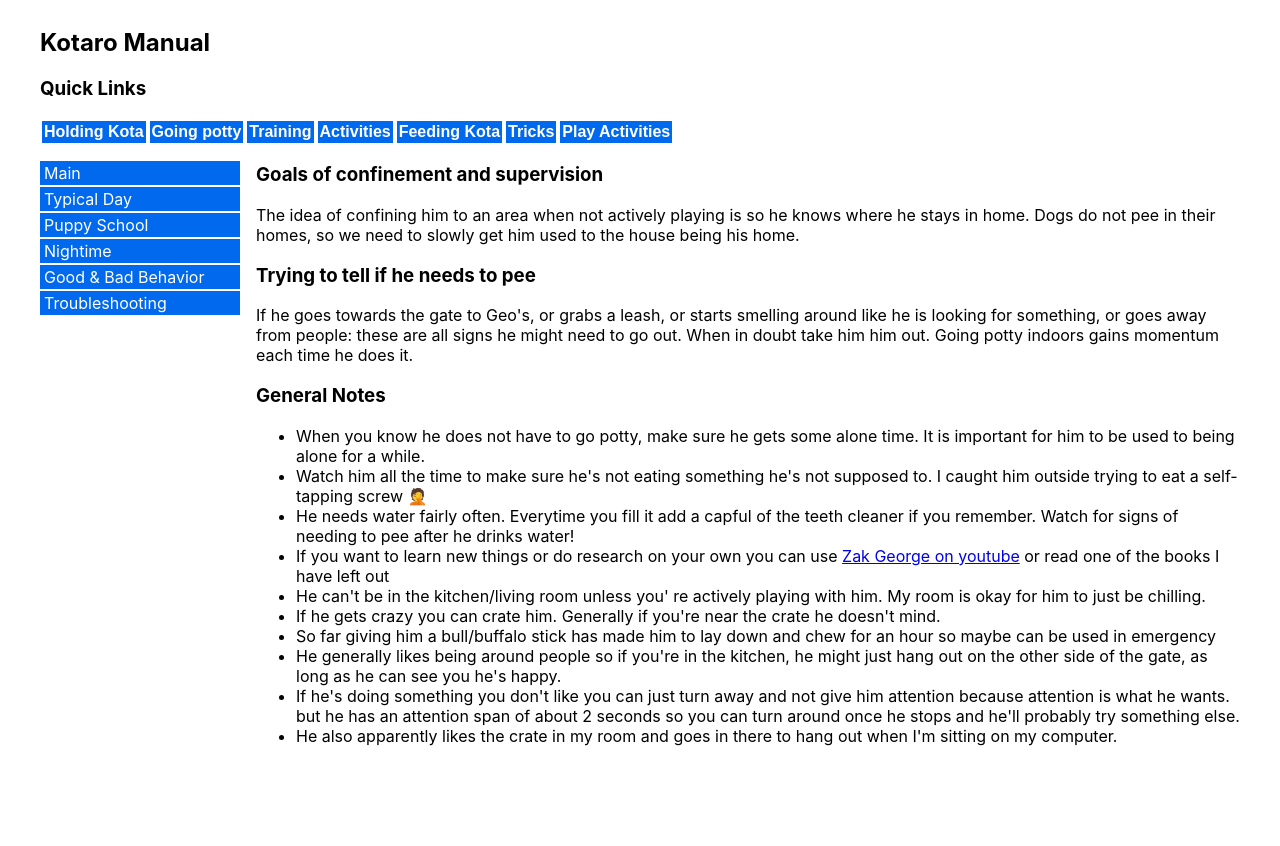
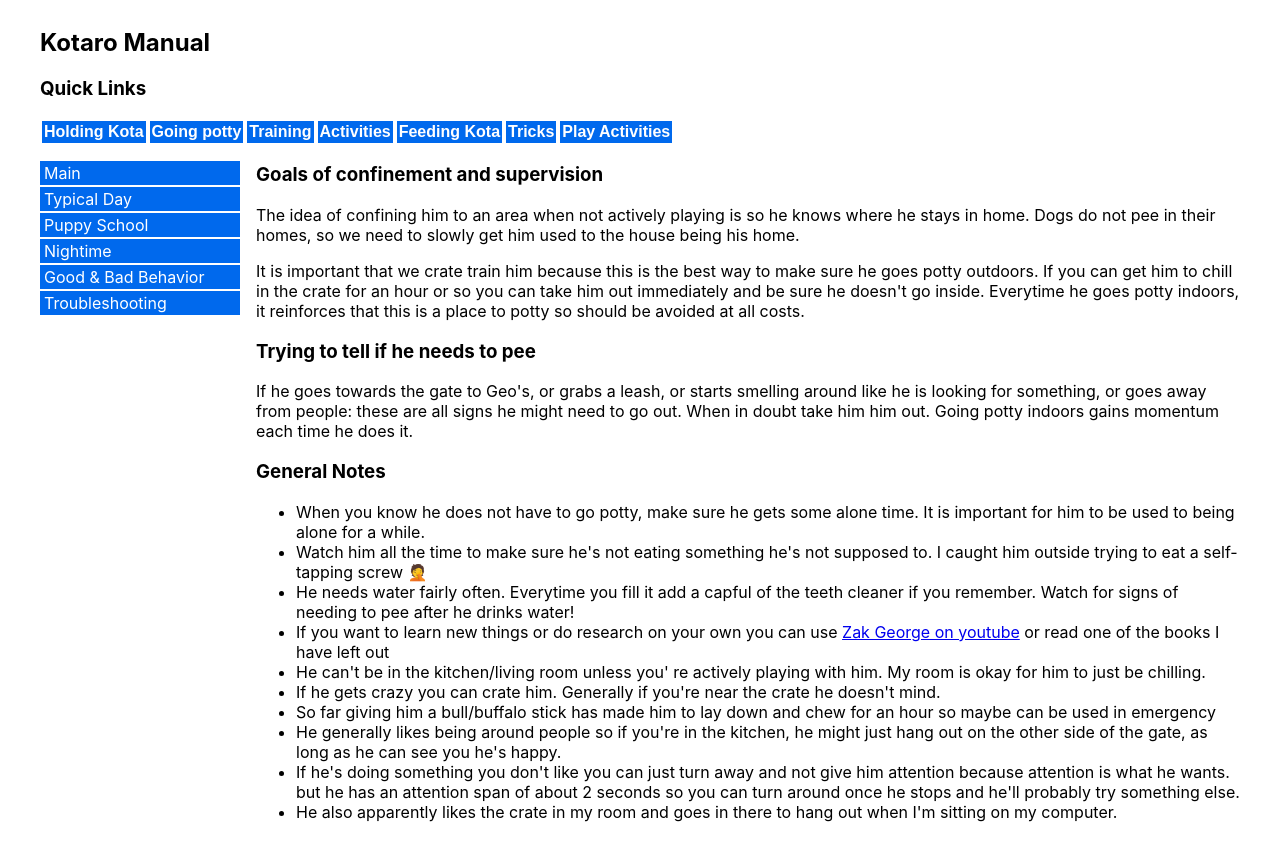
Before and after one commit to geoguide/kotaro, a React (Create React App) app: page / in a window 1280 px wide. Before the commit the page ends 800 px from the top, so only its background shows below. Built offline with nearby package versions, Linux system fonts and the light colour scheme.

Commit message:
add note about crating

```diff
--- a/src/pages/Index.js
+++ b/src/pages/Index.js
@@ -6,6 +6,7 @@ const Index = () => {
     <>
       <h3>Goals of confinement and supervision</h3>
       <p>The idea of confining him to an area when not actively playing is so he knows where he stays in home. Dogs do not pee in their homes, so we need to slowly get him used to the house being his home.</p>
+      <p>It is important that we crate train him because this is the best way to make sure he goes potty outdoors. If you can get him to chill in the crate for an hour or so you can take him out immediately and be sure he doesn&apos;t go inside. Everytime he goes potty indoors, it reinforces that this is a place to potty so should be avoided at all costs.</p>
 
       <h3>Trying to tell if he needs to pee</h3>
       <p>If he goes towards the gate to Geo&apos;s, or grabs a leash, or starts smelling around like he is looking for something, or goes away from people: these are all signs he might need to go out. When in doubt take him him out. Going potty indoors gains momentum each time he does it.</p>
```
